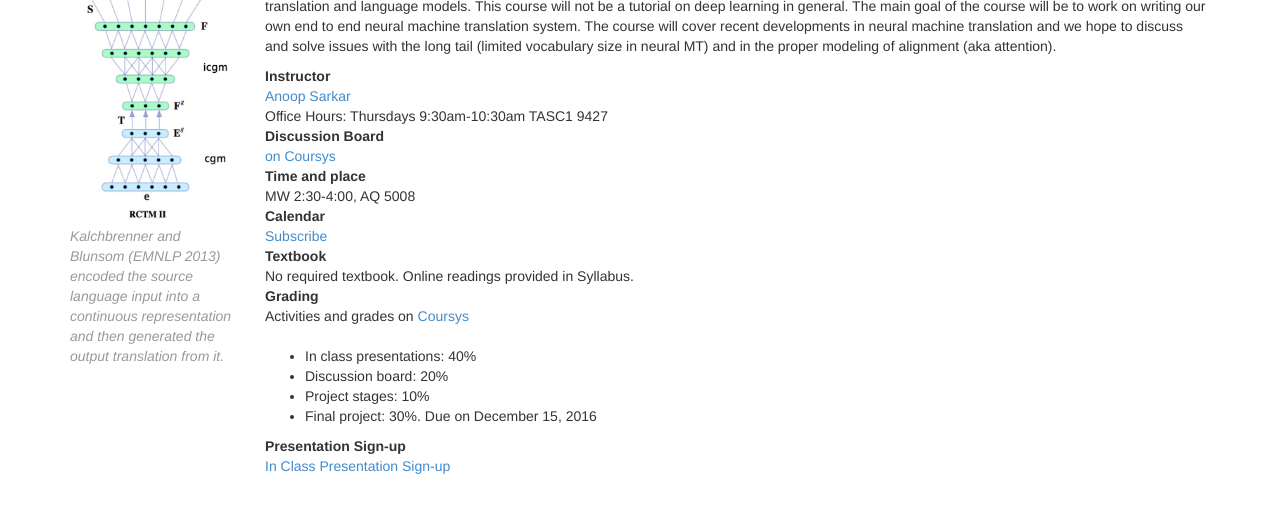
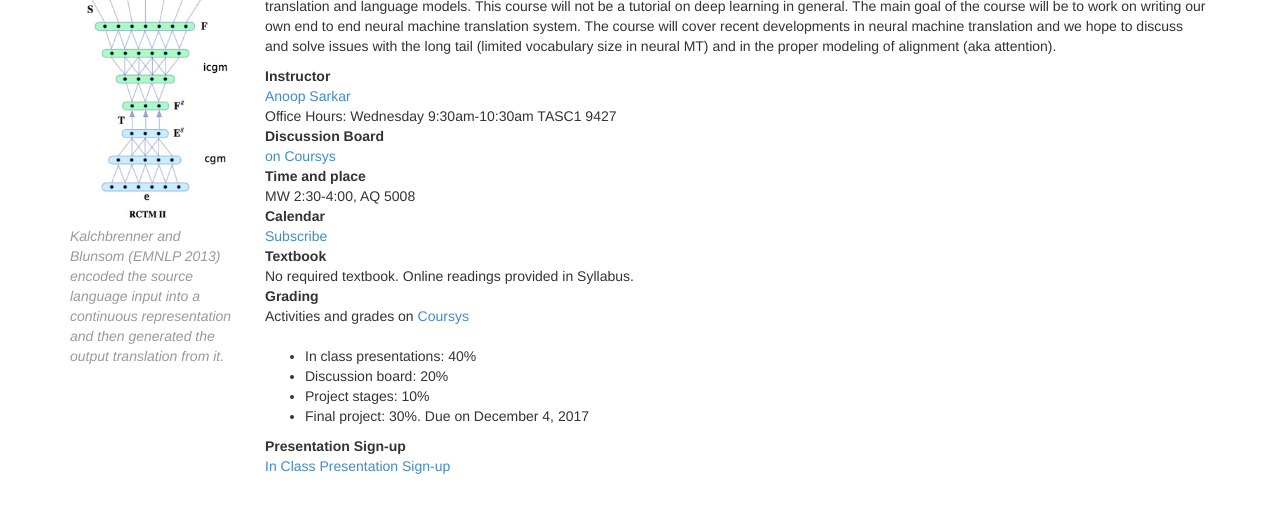
Before and after one commit to anoopsarkar/neuralmt-class, a Jekyll site: the page built from index.md, in a window 1280 px wide. Shown: the part 177-689 px from the top of the page. Built offline with Jekyll 4.4.1, drawn with Linux system fonts in a browser that asks for light colours; nearby versions of some CDN libraries.

Commit message:
fix dates and office hour

```diff
--- a/index.md
+++ b/index.md
@@ -23,7 +23,7 @@ neural MT) and in the proper modeling of alignment (aka attention).
 
 Instructor
 : [Anoop Sarkar](http://www.cs.sfu.ca/~anoop/)
-: Office Hours: Thursdays 9:30am-10:30am TASC1 9427
+: Office Hours: Wednesday 9:30am-10:30am TASC1 9427
 
 Discussion Board
 : [on Coursys]({{ site.coursys }}/discussion)
@@ -43,7 +43,7 @@ Grading
 * In class presentations: 40%
 * Discussion board: 20%
 * Project stages: 10%
-* Final project: 30%. Due on December 15, 2016
+* Final project: 30%. Due on December 4, 2017
 
 Presentation Sign-up
 : [In Class Presentation Sign-up](https://docs.google.com/spreadsheets/d/1WVTtcJLLK_RlhzSeZmdIveAPjga-tjecqvV-deOG16g/edit?usp=sharing)
```
